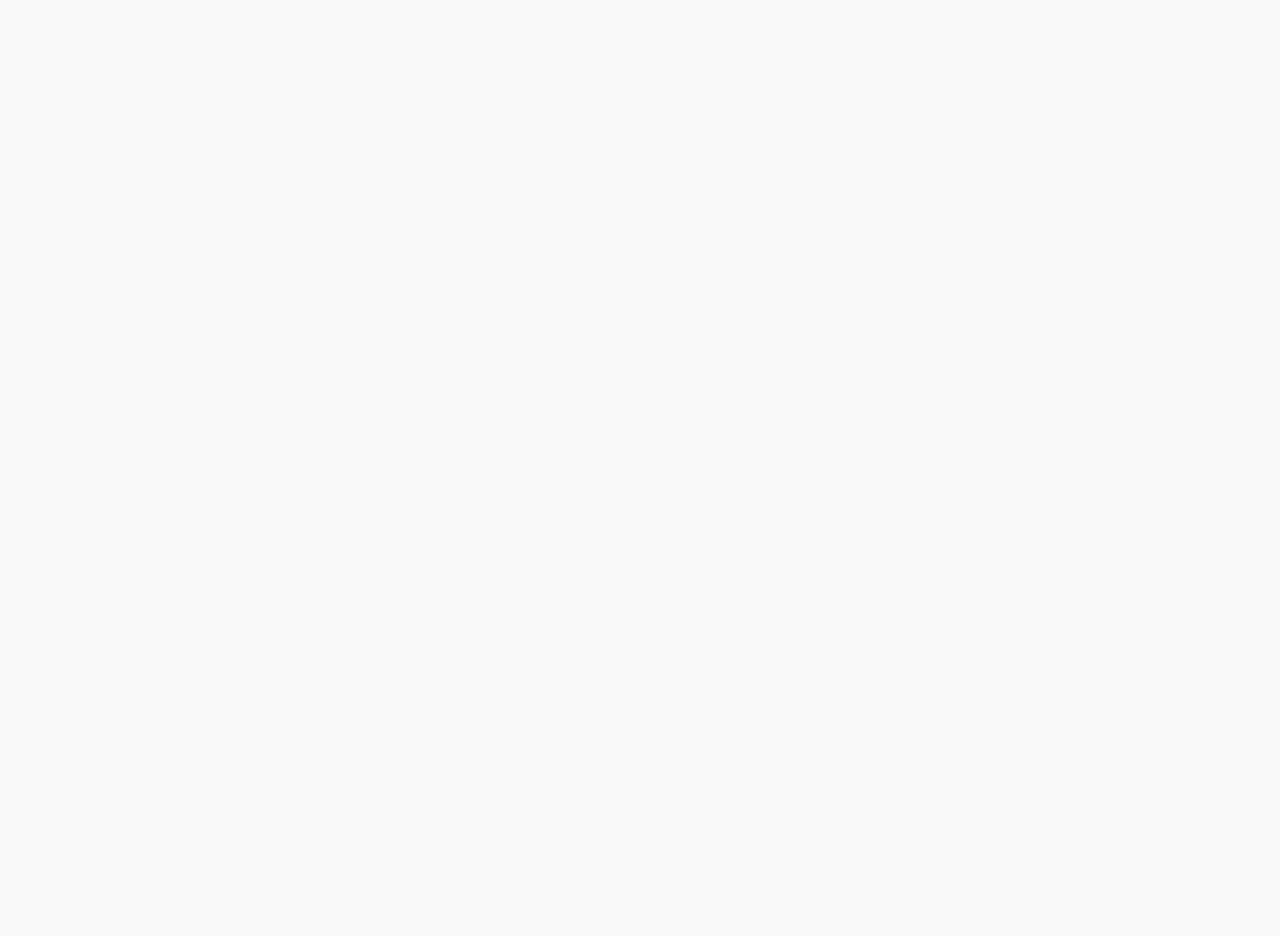
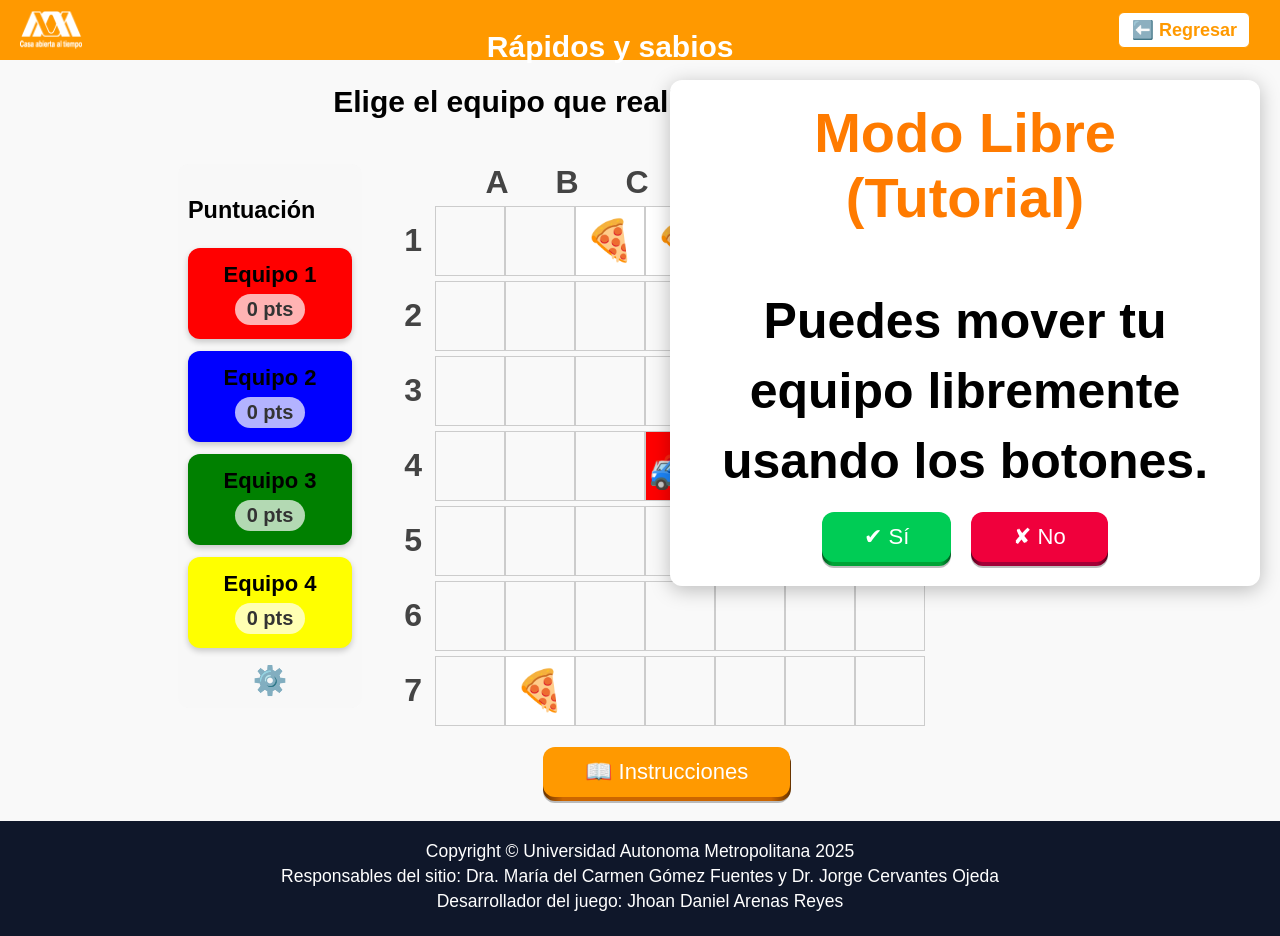
Before and after one commit to DanielAr41/Juego, a React (Vite) app in the folder pizza-delivery-game/: page /pizza-game/1 in a window 1280 px wide. Before the commit this address had no page. Before the commit the page ends 800 px from the top, so only its background shows below. Built offline with nearby package versions, Linux system fonts and the light colour scheme.

Commit message:
Se ajusta posición del icono de configuración

```diff
--- a/pizza-delivery-game/package.json
+++ b/pizza-delivery-game/package.json
@@ -12,7 +12,8 @@
   },
   "dependencies": {
     "react": "^19.1.0",
-    "react-dom": "^19.1.0"
+    "react-dom": "^19.1.0",
+    "react-router-dom": "^7.10.1"
   },
   "devDependencies": {
     "@eslint/js": "^9.29.0",
--- a/pizza-delivery-game/src/App.jsx
+++ b/pizza-delivery-game/src/App.jsx
@@ -4,7 +4,7 @@ import PizzaDeliveryGame from './PizzaDeliveryGame';
 
 function App() {
   return (
-    <Router>
+    <Router basename="/pizza-game/">
     <Routes>
       <Route path="/:id" element={<PizzaDeliveryGame />} />
       <Route path="/" element={<PizzaDeliveryGame />} />
--- a/pizza-delivery-game/src/PizzaDeliveryGame.css
+++ b/pizza-delivery-game/src/PizzaDeliveryGame.css
@@ -147,7 +147,8 @@ html, body {
     width: 550px;
     max-width: 95vw;
 
-    max-height: 85vh;
+    max-height: 75vh;
+    max-width: 80vh;
     overflow-y: auto;
 
     padding: 20px;
@@ -283,15 +284,7 @@ html, body {
     border-radius: 4px;
   }
 
-  /* Botón icono configuración */
-.config-button {
-  font-size: 24px;
-  background: none;
-  border: none;
-  cursor: pointer;
-  margin-bottom: 10px;
-  user-select: none;
-}
+
 
 /* Fondo semi-transparente del modal */
 .modal-backdrop {
@@ -1015,3 +1008,19 @@ body, html {
 .respuesta{
   color: #ff7b00;
 }
+
+.scoreboard .config-button {
+  margin-top: 15px;
+  font-size: 28px;
+  border: none;
+  background: none;
+  cursor: pointer;
+  display: block;
+  margin-left: auto;
+  margin-right: auto; /* lo centra */
+  transition: transform 0.2s ease;
+}
+
+.scoreboard .config-button:hover {
+  transform: scale(1.2);
+}
--- a/pizza-delivery-game/src/PizzaDeliveryGame.jsx
+++ b/pizza-delivery-game/src/PizzaDeliveryGame.jsx
@@ -626,7 +626,11 @@ useEffect(() => {
               </li>
             ))}
           </ul>
-        </div>
+          {/* Botón icono engranaje */}
+          <button className="config-button" onClick={() => setShowConfig(true)} aria-label="Abrir configuración">
+                ⚙️
+              </button>
+          </div>
 
         <div className="board-and-config">
           <div className="board-container">
@@ -724,10 +728,7 @@ useEffect(() => {
 </div>
 
           </div>
-              {/* Botón icono engranaje */}
-              <button className="config-button" onClick={() => setShowConfig(true)} aria-label="Abrir configuración">
-                ⚙️
-              </button>
+
         </div>
       </div>
 
--- a/pizza-delivery-game/vite.config.js
+++ b/pizza-delivery-game/vite.config.js
@@ -4,5 +4,5 @@ import react from '@vitejs/plugin-react'
 // https://vite.dev/config/
 export default defineConfig({
   plugins: [react()],
-  base: '/pizzadelivery/'
+  base: '/pizza-game',
 })
```
